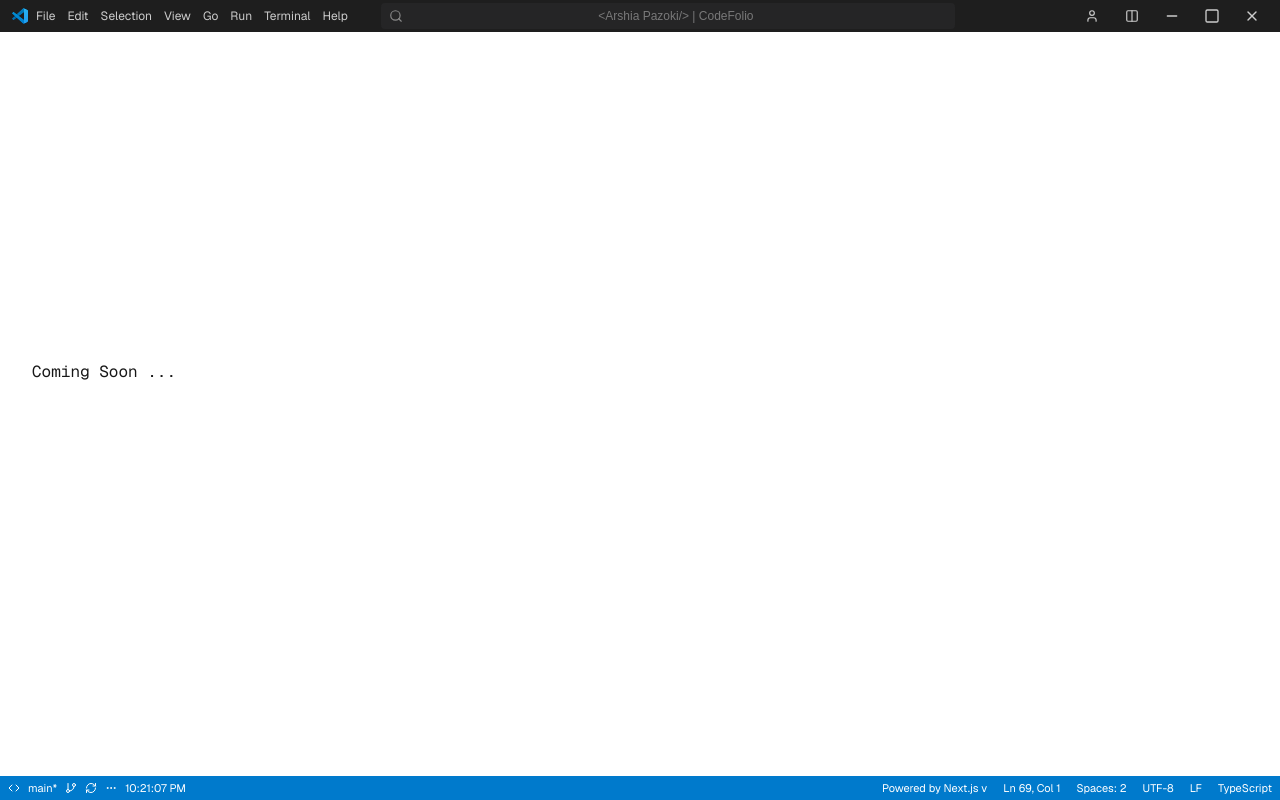
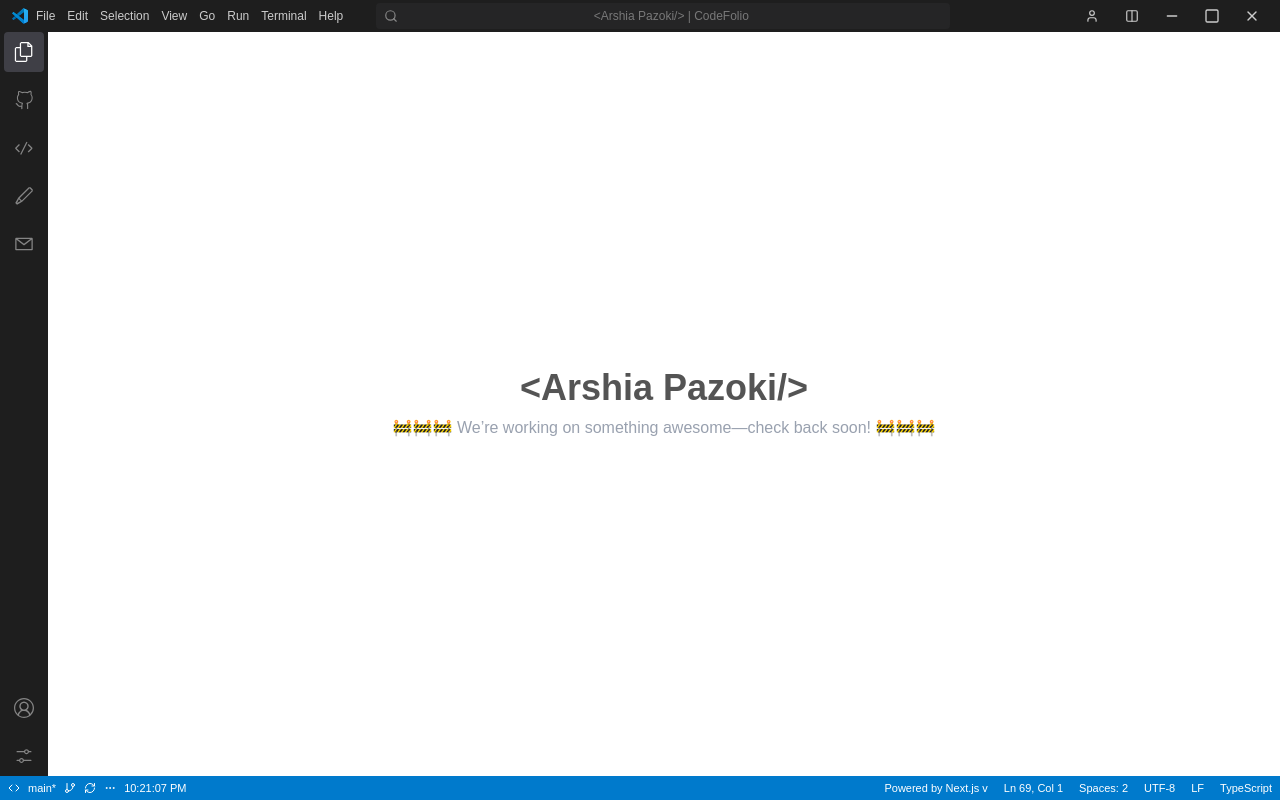
Before and after one commit to ArshiaPazoki/codefolio, a Next.js app: page / in a window 1280 px wide. Built offline with nearby package versions, Linux system fonts and the light colour scheme.

Commit message:
feat: ActivityBar and CommingSoon

```diff
--- a/package.json
+++ b/package.json
@@ -13,7 +13,8 @@
     "lucide-react": "^0.503.0",
     "next": "15.3.1",
     "react": "^19.0.0",
-    "react-dom": "^19.0.0"
+    "react-dom": "^19.0.0",
+    "react-icons": "^5.5.0"
   },
   "devDependencies": {
     "@eslint/eslintrc": "^3",
--- a/src/app/layout.tsx
+++ b/src/app/layout.tsx
@@ -3,6 +3,7 @@ import './globals.css'
 import { Geist, Geist_Mono } from 'next/font/google'
 import Titlebar from '../widgets/TitleBar/Titlebar'
 import Statusbar from '../widgets/Statusbar/Statusbar'
+import ActivityBar from '../widgets/ActivityBar/ActivityBar'
 // import Sidebar from '@/widgets/Sidebar/Sidebar'
 
 const geistSans = Geist({
@@ -20,39 +21,18 @@ export default function RootLayout({
   children: React.ReactNode
 }) {
   return (
-    <html
-      lang="en"
-      className={`${geistSans.variable} ${geistMono.variable}`}
-    >
-      <body className="flex flex-col h-screen bg-bg-main text-fg-main antialiased">
-        {/* VSCode-style shell */}
+    <html lang="en">
+      <body className="flex flex-col h-screen">
         <Titlebar />
+        <div className="flex flex-1 overflow-hidden">
+          <ActivityBar />
 
-        <div className="flex flex-1 overflow-x-hidden bg-bg-main">
-          {/* Sidebar (folder explorer, etc.) */}
-          {/* <Sidebar /> */}
-
-          {/* Main content area (formerly .content) */}
-          <main
-            className="
-              p-8
-              text-fg-main
-              font-mono
-              flex-1
-              h-[85vh]
-              overflow-y-auto
-              scroll-smooth
-              overflow-x-hidden
-              flex
-              items-center
-              scrollbar-thin
-              scrollbar-thumb-accent
-            "
-          >
+          {/* Updated: make this flex-col & h-full */}
+          <main className="flex flex-col flex-1 h-full overflow-auto">
             {children}
           </main>
         </div>
-        <Statusbar/>
+        <Statusbar />
       </body>
     </html>
   )
--- a/src/app/page.tsx
+++ b/src/app/page.tsx
@@ -1,5 +1,10 @@
-export default function Home() {
+import ComingSoon from '../widgets/ComingSoon/ComingSoon'
+
+export default function Page() {
   return (
-    <p>Coming Soon ...</p>
+    // wrap in a container that itself is full-height
+    <div className="flex-1 flex">
+      <ComingSoon title="<Arshia Pazoki/>" subtitle="🚧🚧🚧 We’re working on something awesome—check back soon! 🚧🚧🚧" />
+    </div>
   );
 }
--- /dev/null
+++ b/src/widgets/ActivityBar/ActivityBar.tsx
@@ -0,0 +1,78 @@
+// src/widgets/ActivityBar/ActivityBar.tsx
+'use client'
+
+import Link from 'next/link'
+import { usePathname } from 'next/navigation'
+import { FC } from 'react'
+import {
+  VscFiles,
+  VscGithubAlt,
+  VscCode,
+  VscEdit,
+  VscMail,
+  VscAccount,
+  VscSettings,
+} from 'react-icons/vsc'
+import { Columns } from 'lucide-react'
+
+const topItems = [
+  { Icon: VscFiles, path: '/' },
+  { Icon: VscGithubAlt, path: '/github' },
+  { Icon: VscCode, path: '/projects' },
+  { Icon: VscEdit, path: '/articles' },
+  { Icon: VscMail, path: '/contact' },
+]
+
+const bottomItems = [
+  { Icon: VscAccount, path: '/about' },
+  { Icon: VscSettings, path: '/settings' },
+]
+
+const ActivityBar: FC = () => {
+  const pathname = usePathname()
+  return (
+    <aside className="flex flex-col justify-between w-12 bg-[#1e1e1e] select-none h-full">
+      {/* Top section */}
+      <div className="flex flex-col items-center space-y-2">
+        {topItems.map(({ Icon, path }) => {
+          const active = pathname === path
+          return (
+            <Link href={path} key={path}>
+              <div
+                className={
+                  `flex items-center justify-center w-10 h-10 rounded ${
+                    active ? 'bg-[#3f3f46] text-white' : 'text-[#858585] hover:bg-[#37373d]'
+                  }`
+                }
+              >
+                <Icon size={20} />
+              </div>
+            </Link>
+          )
+        })}
+      </div>
+
+      {/* Bottom section */}
+      <div className="flex flex-col items-center space-y-2">
+        {bottomItems.map(({ Icon, path }) => {
+          const active = pathname === path
+          return (
+            <Link href={path} key={path}>
+              <div
+                className={
+                  `flex items-center justify-center w-10 h-10 rounded ${
+                    active ? 'bg-[#3f3f46] text-white' : 'text-[#858585] hover:bg-[#37373d]'
+                  }`
+                }
+              >
+                <Icon size={20} />
+              </div>
+            </Link>
+          )
+        })}
+      </div>
+    </aside>
+  )
+}
+
+export default ActivityBar
--- /dev/null
+++ b/src/widgets/ComingSoon/ComingSoon.tsx
@@ -0,0 +1,21 @@
+// src/widgets/ComingSoon/ComingSoon.tsx
+'use client'
+
+import { FC, ReactNode } from 'react'
+
+interface ComingSoonProps {
+  title?: string
+  subtitle?: string | ReactNode
+}
+
+const ComingSoon: FC<ComingSoonProps> = ({
+  title = '🚧 Coming Soon! 🚧',
+  subtitle = 'Stay tuned for updates…',
+}) => (
+  <div className="flex flex-col items-center justify-center h-full w-full bg-bg-main text-fg-main">
+    <h1 className="text-4xl font-extrabold mb-2 animate-pulse">{title}</h1>
+    <p className="text-gray-400">{subtitle}</p>
+  </div>
+)
+
+export default ComingSoon
--- a/src/widgets/Statusbar/Statusbar.tsx
+++ b/src/widgets/Statusbar/Statusbar.tsx
@@ -20,7 +20,7 @@ const Statusbar: FC = () => {
     </div>
 
     {/* Center: filler to allow right alignment */}
-    <div className="flex-1">{currentTime}</div>
+    <div className="flex-1" suppressHydrationWarning>{currentTime}</div>
     {/* Right side: cursor position, spaces, encoding, eol, language */}
     <div className="flex items-center space-x-4 px-2">
       <span>Powered by Next.js v{nextVersion}</span>
```
Also changed, not shown: 1 other file (tests, documents, lock files or other folders).
